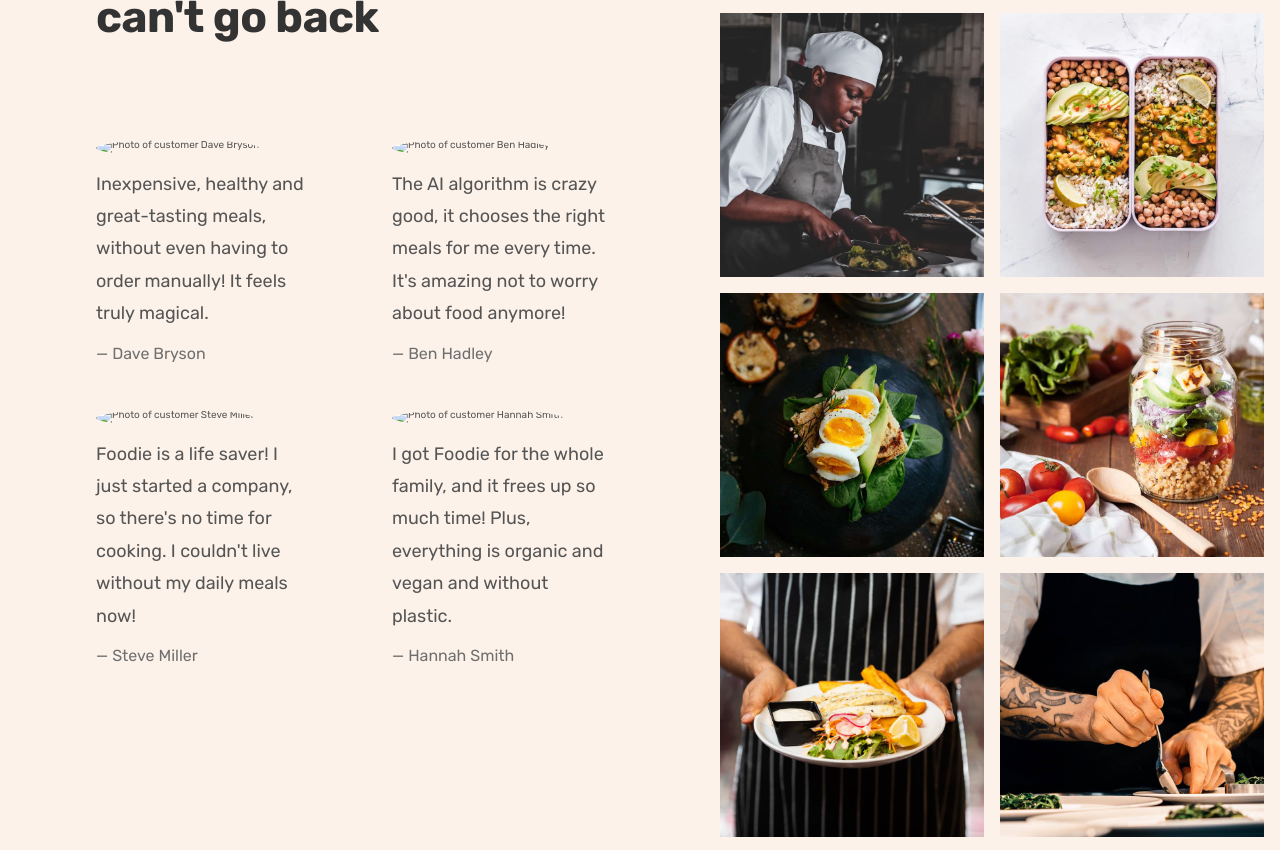
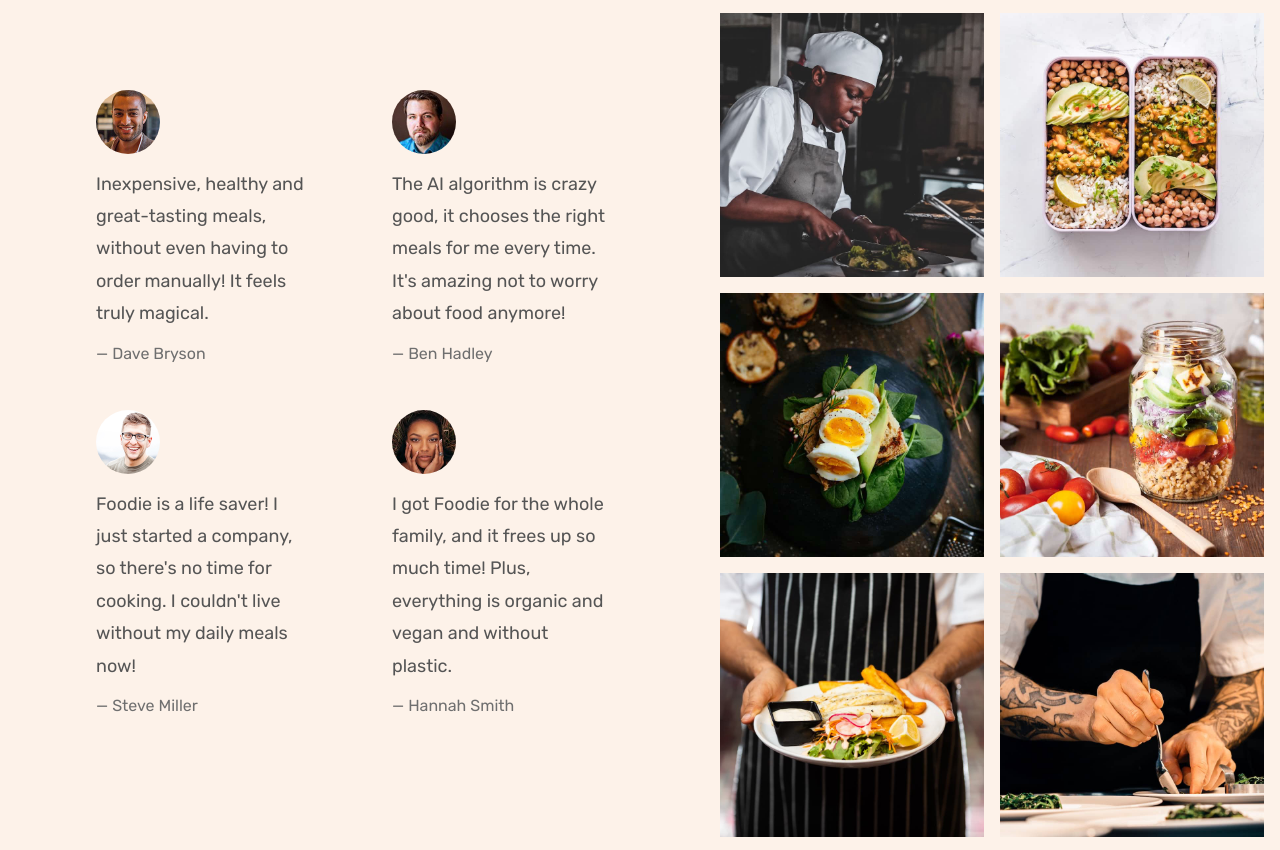
Before and after one commit to rajdeep-singha/FODDIE, a plain HTML site: page index.html in a window 1280 px wide. Shown: the part 4119-4969 px from the top of the page. Drawn offline with nearby package versions, Linux system fonts and the light colour scheme; some packages are replaced by stand-ins of ours; a script that the page names is missing.

```diff
--- a/index.html
+++ b/index.html
@@ -339,7 +339,7 @@
               <img
                 class="testimonial-img"
                 alt="Photo of customer Dave Bryson"
-                src="img/customers/dave.jpg"
+                src="img/coustomers/dave.jpg"
               />
               <blockquote class="testimonial-text">
                 Inexpensive, healthy and great-tasting meals, without even
@@ -352,7 +352,7 @@
               <img
                 class="testimonial-img"
                 alt="Photo of customer Ben Hadley"
-                src="img/customers/ben.jpg"
+                src="img/coustomers/ben.jpg"
               />
               <blockquote class="testimonial-text">
                 The AI algorithm is crazy good, it chooses the right meals for
@@ -365,7 +365,7 @@
               <img
                 class="testimonial-img"
                 alt="Photo of customer Steve Miller"
-                src="img/customers/steve.jpg"
+                src="img/coustomers/steve.jpg"
               />
               <blockquote class="testimonial-text">
                 Foodie is a life saver! I just started a company, so there's
@@ -378,7 +378,7 @@
               <img
                 class="testimonial-img"
                 alt="Photo of customer Hannah Smith"
-                src="img/customers/hannah.jpg"
+                src="img/coustomers/hannah.jpg"
               />
               <blockquote class="testimonial-text">
                 I got Foodie for the whole family, and it frees up so much
```
